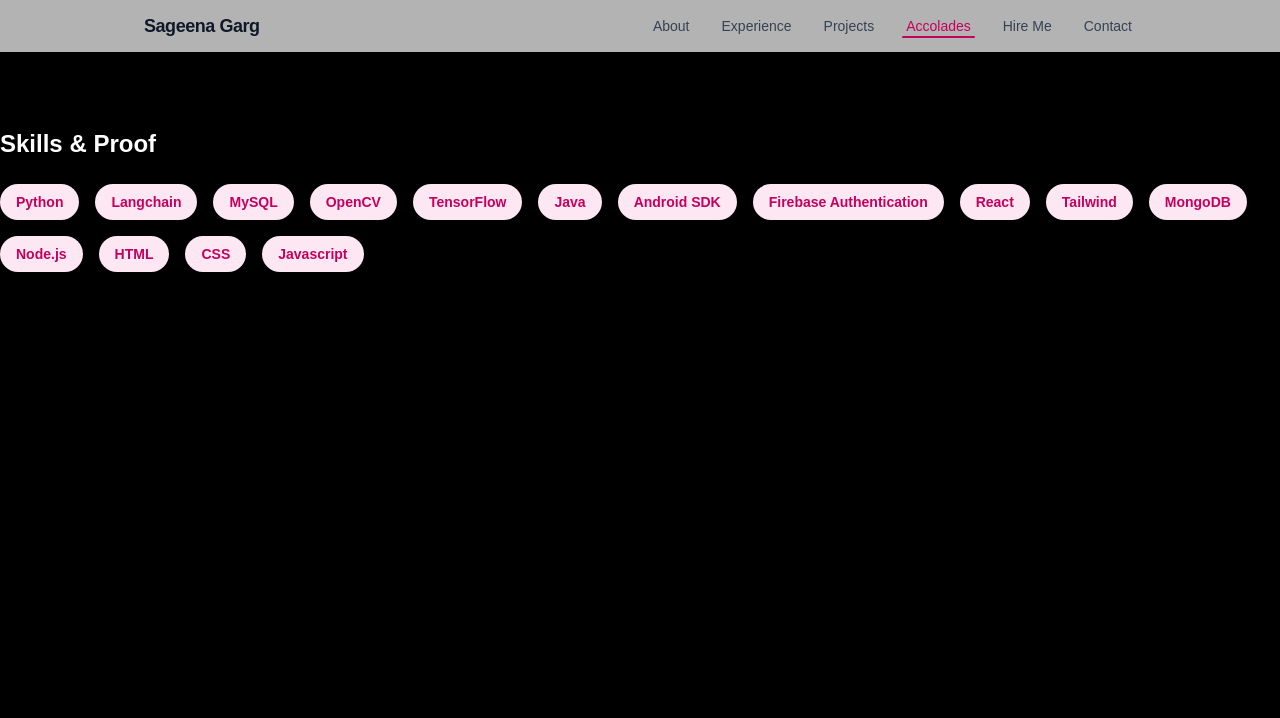
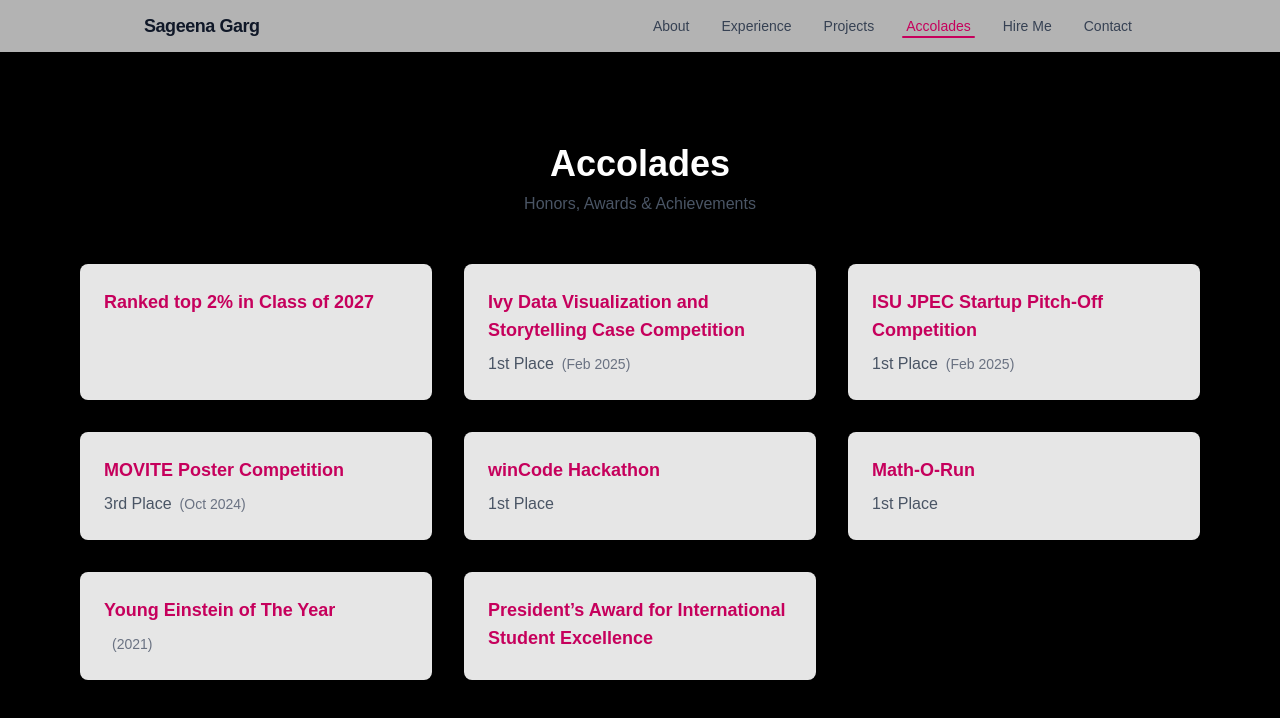
Before and after one commit to SageGarg/sageena-portfolio, a Next.js app: page /accolades in a window 1280 px wide. Shown: the top 718 px of the page. Built offline with nearby package versions, Linux system fonts and the light colour scheme.

Commit message:
resume update

```diff
--- a/src/app/(main)/accolades/page.tsx
+++ b/src/app/(main)/accolades/page.tsx
@@ -1,74 +1,43 @@
-'use client';
-import { useState } from 'react';
-import Link from 'next/link';
-import { motion, AnimatePresence } from 'framer-motion';
-import { Projects } from '@/content/projects';
+"use client";
+import { motion } from "framer-motion";
+import { accolades, Accolade } from "../../../content/accolades";
 
-export default function AboutSkills() {
-  const all = Projects.flatMap(sec => sec.data);
-  const skillMap: Record<string, typeof all> = {};
-  all.forEach(p => p.stack.forEach(skill => {
-    (skillMap[skill] ||= []).push(p);
-  }));
+export default function AccoladesPage() {
+  return (
+    <section className="mx-auto max-w-6xl px-4 py-16">
+      <header className="text-center mb-12">
+        <h1 className="text-4xl font-bold">Accolades</h1>
+        <p className="mt-2 text-gray-600 dark:text-gray-400">
+          Honors, Awards & Achievements
+        </p>
+      </header>
 
-  const [openSkill, setOpenSkill] = useState<string | null>(null);
-
-  return (
-    <div className="mt-12">
-      <h2 className="mb-6 text-2xl font-semibold">Skills & Proof</h2>
-      <div className="flex flex-wrap gap-4">
-        {Object.entries(skillMap).map(([skill, list]) => {
-          const isOpen = openSkill === skill;
-          return (
-            <div
-              key={skill}
-              className="relative"
-              onMouseEnter={() => setOpenSkill(skill)}
-              onMouseLeave={() => setOpenSkill(null)}
-            >
-              {/* skill badge */}
-              <button className="rounded-full bg-pink-100 px-4 py-2 text-sm font-semibold text-pink-700 hover:scale-105 transition">
-                {skill}
-              </button>
-
-              {/* hover panel */}
-              <AnimatePresence>
-                {isOpen && (
-                  <motion.div
-                    initial={{ opacity: 0, y: 8 }}
-                    animate={{ opacity: 1, y: 0 }}
-                    exit={{ opacity: 0, y: 8 }}
-                    transition={{ duration: 0.2 }}
-                    className="absolute left-1/2 top-full z-20 mt-2 w-56 -translate-x-1/2
-                               bg-white/90 dark:bg-zinc-800/90 backdrop-blur-sm rounded-lg
-                               shadow-lg p-4"
-                  >
-                    {/* little arrow */}
-                    <div className="absolute top-0 left-1/2 -translate-x-1/2 -translate-y-1/2
-                                    w-3 h-3 rotate-45 bg-white dark:bg-zinc-800" />
-
-                    <p className="text-xs font-medium text-gray-500 dark:text-gray-400">
-                      Used in:
-                    </p>
-                    <ul className="mt-2 space-y-1 text-sm">
-                      {list.map(p => (
-                        <li key={p.title}>
-                          <Link
-                            href={`/projects#${p.title.toLowerCase().replace(/\s+/g, '-')}`}
-                            className="text-pink-700 hover:underline"
-                          >
-                            {p.title}
-                          </Link>
-                        </li>
-                      ))}
-                    </ul>
-                  </motion.div>
+      <div className="grid gap-8 sm:grid-cols-2 lg:grid-cols-3">
+        {accolades.map((acc, idx) => (
+          <motion.div
+            key={idx}
+            initial={{ opacity: 0, y: 40 }}
+            whileInView={{ opacity: 1, y: 0 }}
+            transition={{ duration: 0.5, delay: idx * 0.1 }}
+            viewport={{ once: true }}
+            className="bg-white/90 dark:bg-zinc-800/90 p-6 rounded-lg shadow-lg hover:shadow-xl transition-shadow"
+          >
+            <h3 className="text-lg font-semibold text-pink-700">{acc.title}</h3>
+            {(acc.description || acc.year) && (
+              <p className="mt-2 text-gray-600 dark:text-gray-300">
+                {acc.description && (
+                  <span className="font-medium">{acc.description}</span>
                 )}
-              </AnimatePresence>
-            </div>
-          );
-        })}
+                {acc.year && (
+                  <span className="ml-2 text-sm text-gray-500">
+                    ({acc.year})
+                  </span>
+                )}
+              </p>
+            )}
+          </motion.div>
+        ))}
       </div>
-    </div>
+    </section>
   );
 }
--- /dev/null
+++ b/src/content/accolades.ts
@@ -0,0 +1,29 @@
+// src/content/accolades.ts
+export interface Accolade {
+  title: string;
+  description?: string;
+  year?: string;
+}
+
+export const accolades: Accolade[] = [
+  { title: "Ranked top 2% in Class of 2027" },
+  {
+    title: "Ivy Data Visualization and Storytelling Case Competition",
+    description: "1st Place",
+    year: "Feb 2025",
+  },
+  {
+    title: "ISU JPEC Startup Pitch-Off Competition",
+    description: "1st Place",
+    year: "Feb 2025",
+  },
+  {
+    title: "MOVITE Poster Competition",
+    description: "3rd Place",
+    year: "Oct 2024",
+  },
+  { title: "winCode Hackathon", description: "1st Place" },
+  { title: "Math-O-Run", description: "1st Place" },
+  { title: "Young Einstein of The Year", year: "2021" },
+  { title: "President’s Award for International Student Excellence" },
+];
```
